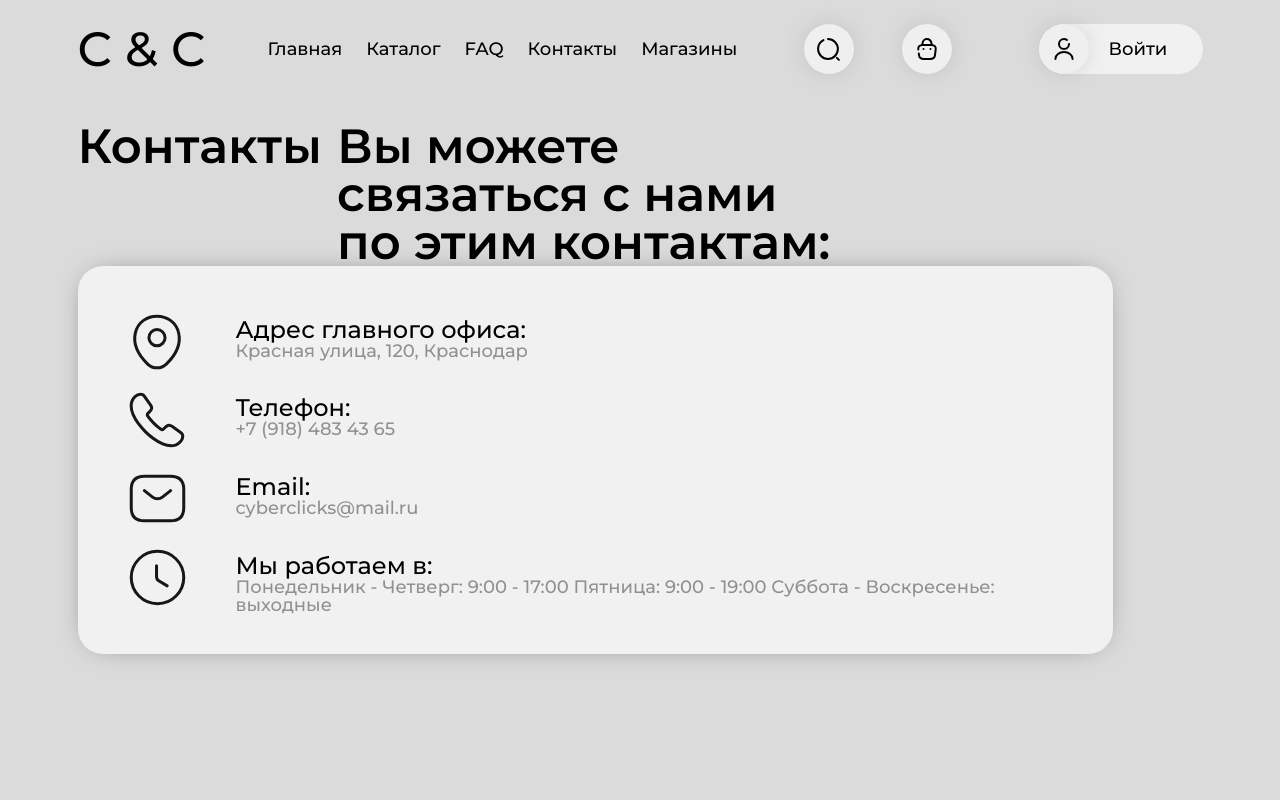
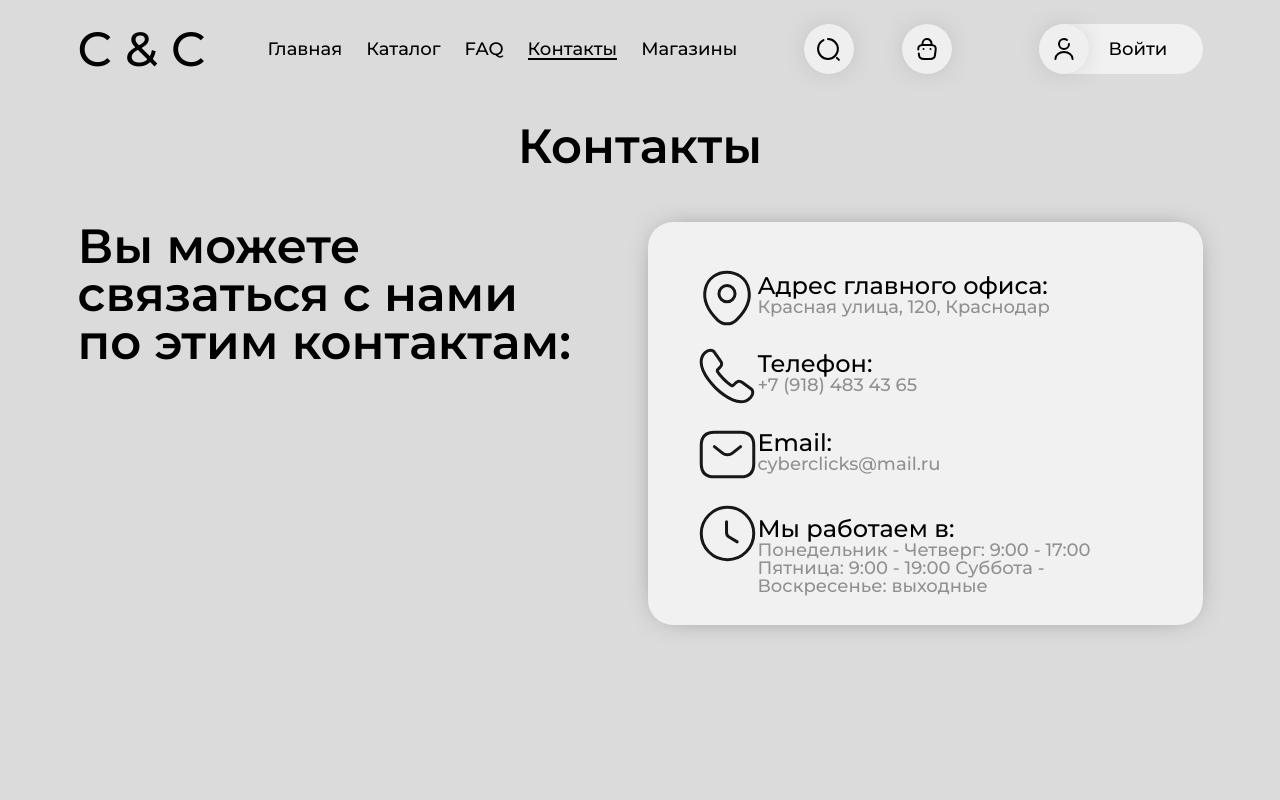
Before and after one commit to w01f-o/courseworkcc, a React (Vite) app: page /contacts in a window 1280 px wide. Shown: the top 800 px of the page. Built offline with nearby package versions, Linux system fonts and the light colour scheme.

Commit message:
немного мобилки

```diff
--- a/src/components/Catalog/FilterList/FilterItem.tsx
+++ b/src/components/Catalog/FilterList/FilterItem.tsx
@@ -15,7 +15,8 @@ const FilterItem: FC<FilterItemProps> = ({ filter, option }) => {
   );
 
   const changeFilterHandler = () => {
-    window.scroll(0, 0);
+    document.documentElement.scrollIntoView({ behavior: "smooth" });
+
     if (!isChecked) {
       setFilterProducts([...filterProducts, { filter: option, value: filter }]);
     } else {
--- a/src/components/Contacts/Contacts.tsx
+++ b/src/components/Contacts/Contacts.tsx
@@ -8,24 +8,24 @@ const Contacts = () => {
   return (
     <Container>
       <Row className="contacts__row">
-        <Col xxl={12}>
+        <Col xs={12}>
           <h1 className="contacts__title">Контакты</h1>
         </Col>
-        <Col xxl={6}>
+        <Col xxl={6} xl={6} lg={6} xs={12}>
           <div className="contacts__text">
             Вы можете <br />
             связаться с нами <br />
             по этим контактам:
           </div>
         </Col>
-        <Col xxl={6}>
+        <Col xxl={6} xl={6} lg={6} xs={12}>
           <div className="contacts__card">
             {contactsData.map((contact: IContact) => (
               <ContactsCardItem contacts={contact} key={contact.description} />
             ))}
           </div>
         </Col>
-        <Col xxl={12}>
+        <Col xs={12}>
           <iframe
             className="contacts__map"
             src="https://yandex.ru/map-widget/v1/?um=constructor%3Afd3362cef91b93e414290a04945c1f53658617abbab373510cead3c156458f66&amp;source=constructor"
--- a/src/components/FAQ/Faq.scss
+++ b/src/components/FAQ/Faq.scss
@@ -3,6 +3,10 @@
 .faq {
   &__row {
     padding-top: 1.5rem;
+
+    @include xxl-screen {
+      padding-bottom: 4rem;
+    }
   }
 
   &__title {
@@ -17,6 +21,10 @@
     gap: 1.5rem;
 
     padding-inline: 8rem;
+
+    @include lg-screen {
+      padding-inline: 2rem;
+    }
   }
 
   &__item {
--- a/src/components/FAQ/Faq.tsx
+++ b/src/components/FAQ/Faq.tsx
@@ -9,7 +9,7 @@ const Faq: FC = () => {
   return (
     <Container>
       <Row className="faq__row">
-        <Col xxl={12}>
+        <Col xs={12}>
           <div className="faq__content">
             <h1 className="faq__title">FAQ</h1>
             <div className="faq__list">
--- a/src/components/Header/Header.scss
+++ b/src/components/Header/Header.scss
@@ -191,4 +191,22 @@
       }
     }
   }
+
+  .nav {
+    &__link {
+      &.active {
+        &::before {
+          position: absolute;
+          content: "";
+          bottom: 0;
+          left: 0;
+
+          width: 100%;
+          height: 2px;
+
+          background: $black;
+        }
+      }
+    }
+  }
 }
--- a/src/components/Shops/Shops.tsx
+++ b/src/components/Shops/Shops.tsx
@@ -9,10 +9,10 @@ const Shops: FC = () => {
   return (
     <Container>
       <Row className="shops__row">
-        <Col xxl={12}>
+        <Col xs={12}>
           <h1 className="shops__title">Магазины</h1>
         </Col>
-        <Col xxl={12}>
+        <Col xs={12}>
           <div className="shops__info">
             {shopsData.map((shop: IShop, index) => (
               <ShopsItem shop={shop} key={index} />
@@ -20,7 +20,7 @@ const Shops: FC = () => {
           </div>
         </Col>
 
-        <Col xxl={10}>
+        <Col xs={10}>
           <iframe
             className="shops__map"
             src="https://yandex.ru/map-widget/v1/?um=constructor%3Acb71d2fd9a44d298019d088769f260f3de5ebcf8a97df759766f3d2b06162c98&amp;source=constructor"
--- a/src/components/UI/BurgerMenu/BurgerMenu.scss
+++ b/src/components/UI/BurgerMenu/BurgerMenu.scss
@@ -48,8 +48,23 @@
       }
 
       &__link {
+        position: relative;
         @include primary-font;
         font-size: clamp(1.5rem, 1.499rem + 1.391vw, 2rem);
+
+        &.active {
+          &::before {
+            position: absolute;
+            content: "";
+            bottom: 0;
+            left: 0.2rem;
+
+            width: 100%;
+            height: 3px;
+
+            background: $black;
+          }
+        }
       }
     }
   }
--- a/src/scss/_global.scss
+++ b/src/scss/_global.scss
@@ -19,10 +19,6 @@
   unicode-range: U+0000-00FF, U+0131, U+0152-0153, U+02BB-02BC, U+02C6, U+02DA,
     U+02DC, U+0304, U+0308, U+0329, U+2000-206F, U+2074, U+20AC, U+2122, U+2191,
     U+2193, U+2212, U+2215, U+FEFF, U+FFFD;
-}
-
-* {
-  scroll-behavior: smooth;
 }
 
 body {
--- a/src/scss/_grid.scss
+++ b/src/scss/_grid.scss
@@ -56,7 +56,7 @@ $col-offset: 15px;
   display: flex;
   flex-wrap: wrap;
 
-  margin: 0 ($col-offset * -1) / 2;
+  margin: 0 calc(($col-offset * -1) / 2);
 }
 
 .row > * {
```
